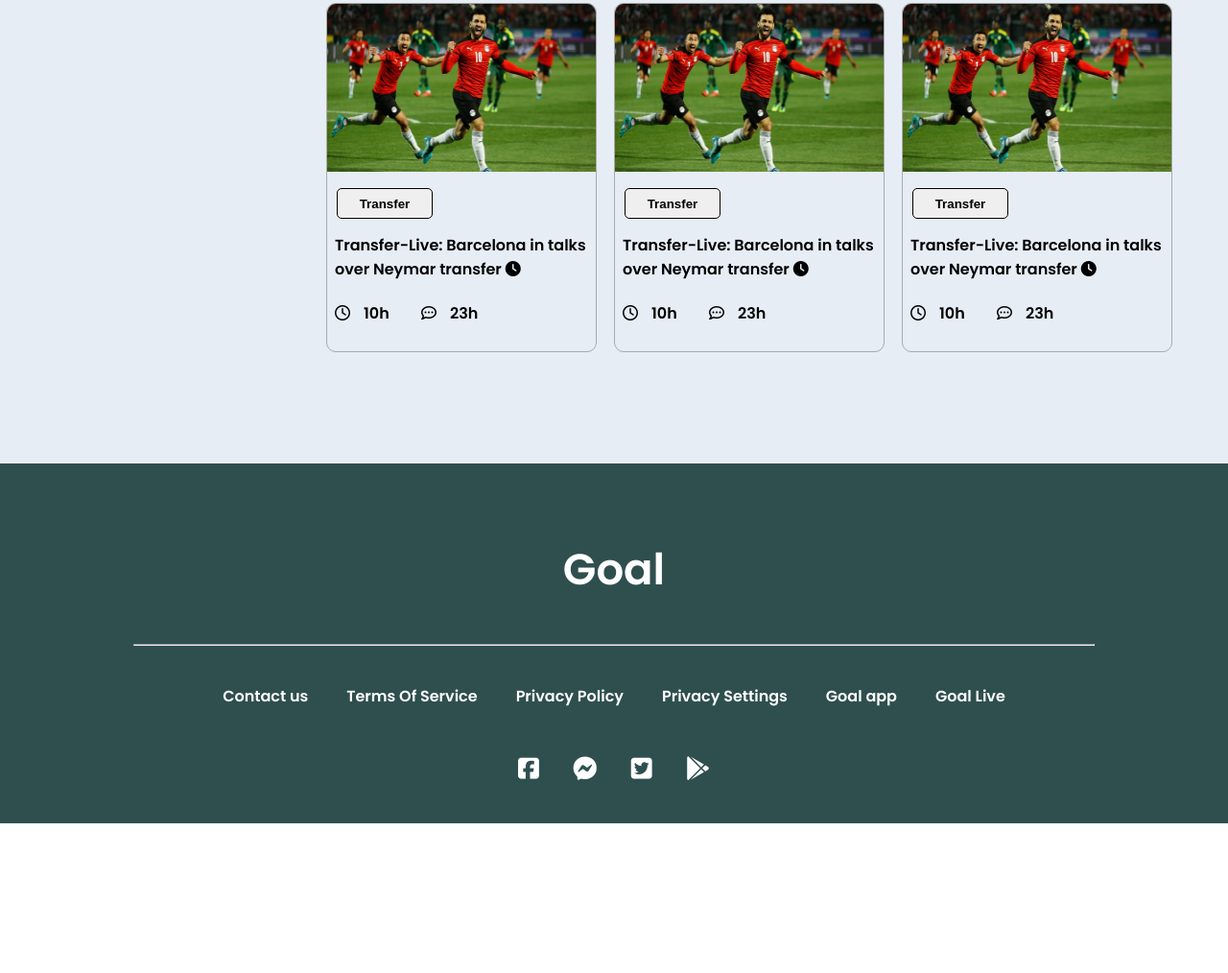
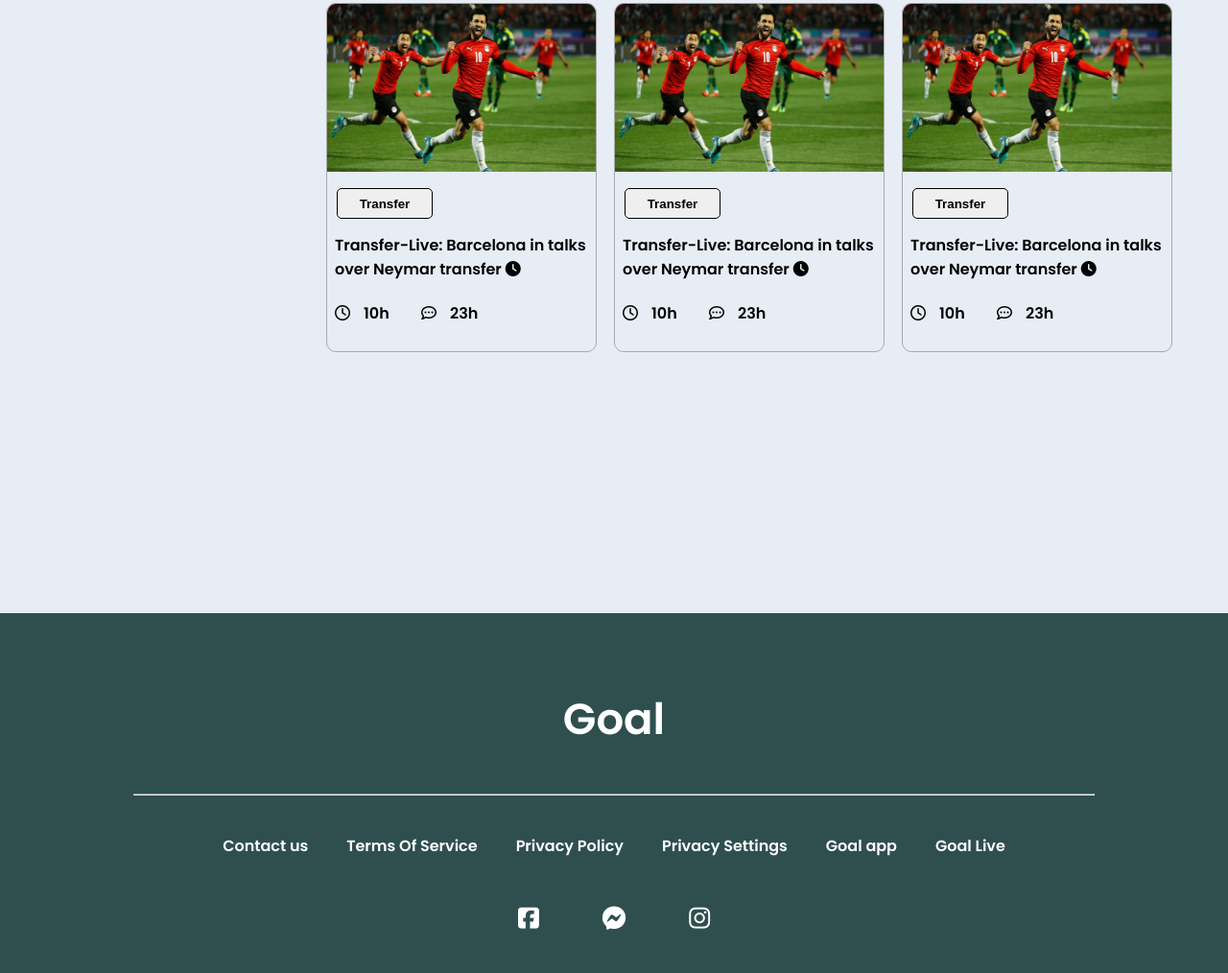
Before and after one commit to ABuBakar7447/world-cup-repo, a plain HTML site: page index.html in a window 1280 px wide. Shown: the part 1437-2451 px from the top of the page at 96% size. Before the commit the page ends 2295 px from the top, so only its background shows below. Drawn offline with Linux system fonts and the light colour scheme.

Commit message:
newly send

```diff
--- a/index.html
+++ b/index.html
@@ -352,6 +352,12 @@
 
         </section>
 
+        <section>
+            <button class="button-design button-visible">
+                View All
+            </button>
+        </section>
+
     </main>
 </body>
 <footer class="bottom-part">
@@ -373,10 +379,26 @@
     </div>
 
     <div class="last">
-        <p><i class="fa-brands fa-facebook-square"></i></p>
-        <p><i class="fa-brands fa-facebook-messenger"></i></p>
-        <p><i class="fa-brands fa-twitter-square"></i></p>
-        <p><i class="fa-brands fa-google-play"></i></p>
+        <p>
+            <a href="https://www.facebook.com/">
+                <i class="fa-brands fa-facebook-square"></i>
+            </a>
+
+        </p>
+
+        <p>
+            <a href="https://www.messenger.com/login.php?next=https%3A%2F%2Fwww.messenger.com%2Ft%2F100008653759116">
+                <i class="fa-brands fa-facebook-messenger"></i>
+            </a>
+        </p>
+
+        <p>
+            <a href="https://www.instagram.com/accounts/login/">
+                <i class="fa-brands fa-instagram"></i>
+            </a>
+
+        </p>
+
     </div>
 
 </footer>
--- a/style.css
+++ b/style.css
@@ -26,6 +26,13 @@ main{
     display: flex;
     width: 1200px;
     height: 550px;
+    transition: background-color 2s, width 10s , height 10s;
+}
+
+.player-background:hover{
+    background-color: black;
+    width: 1100px;
+    height: 700px;
 }
 
 h1{
@@ -88,6 +95,12 @@ p{
 
 .extra-color:hover{
     color: red;
+}
+
+.button-visible{
+    margin: 50px;
+    visibility: hidden;
+
 }
 
 
@@ -206,6 +219,10 @@ hr{
     margin-bottom: 20px;
 }
 
+.last a{
+    color: white;
+}
+
 .bottom-part .middle{
     display: flex;
     margin: 20px;
```
Also changed, not shown: upcoming-match.html (+8 -0 lines).
